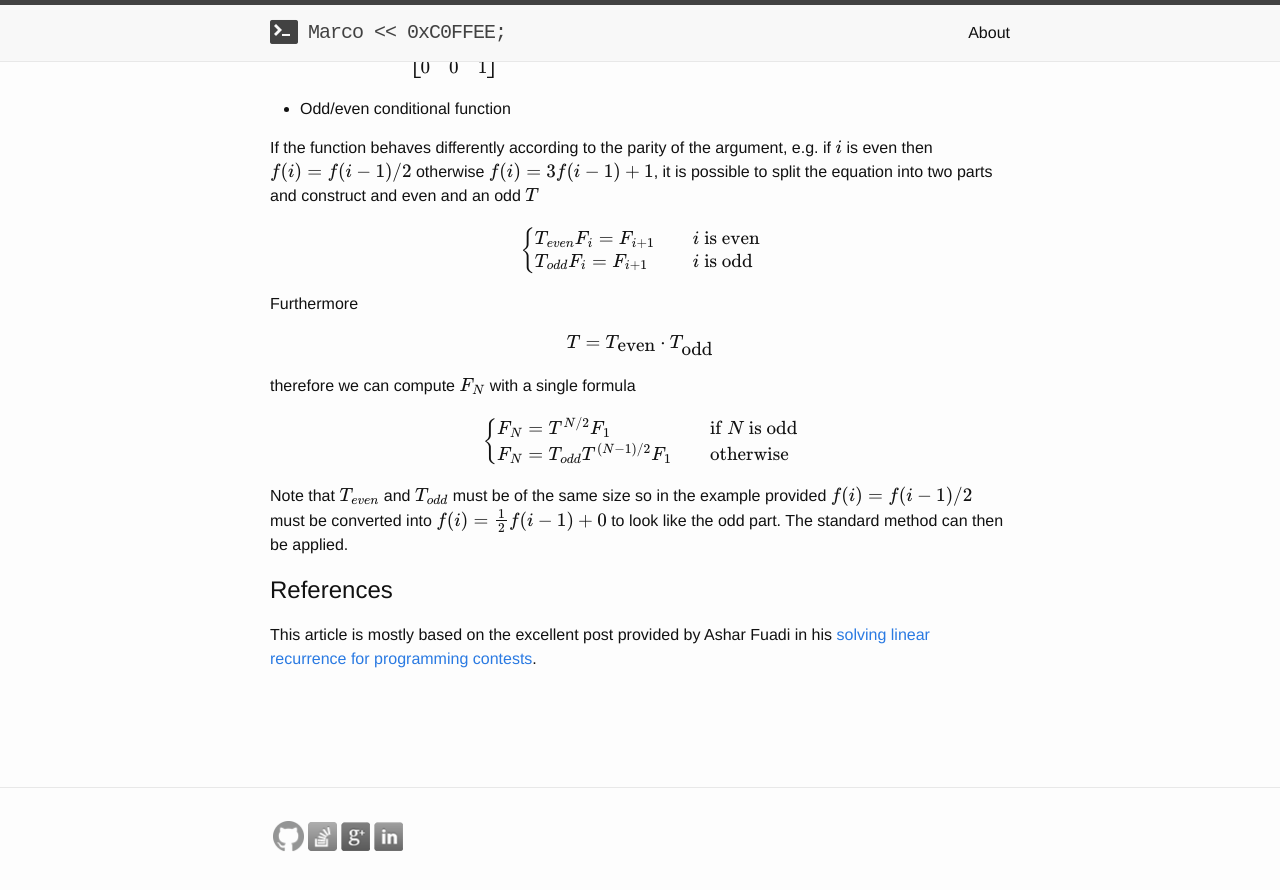
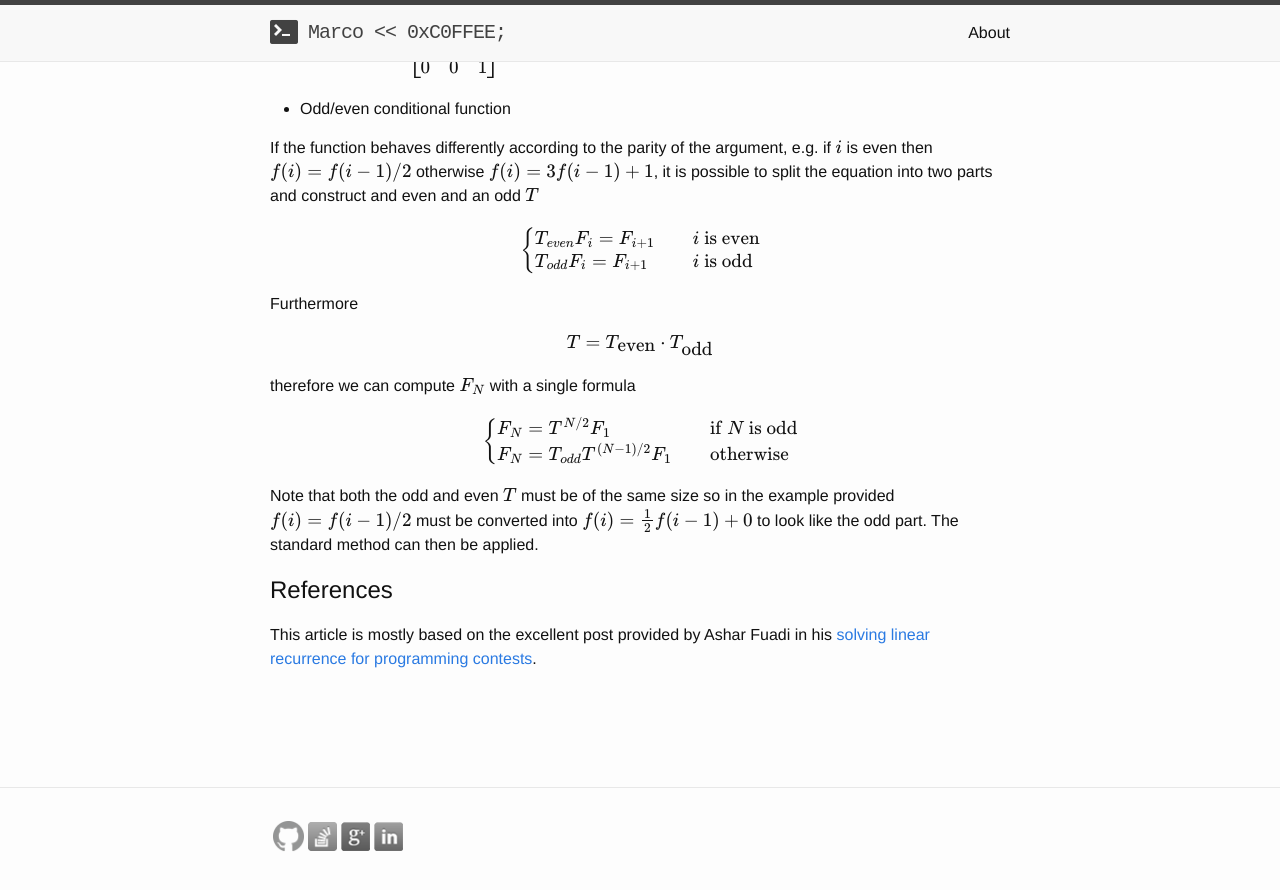
Before and after one commit to marcodiiga/marcodiiga.github.io, a Jekyll site: the page built from _posts/2015-09-18-linear-recurrence-relations.markdown, in a window 1280 px wide and 900 px high, scrolled down 4875 px. Shown: the top 890 px of the window. Built offline with Jekyll 4.4.1, drawn with Linux system fonts in a browser that asks for light colours; formulas are drawn with MathJax 3.

Commit message:
fix for stupid mathjax bug

```diff
--- a/_posts/2015-09-18-linear-recurrence-relations.markdown
+++ b/_posts/2015-09-18-linear-recurrence-relations.markdown
@@ -204,7 +204,7 @@ therefore we can compute \\( F_N \\) with a single formula
 $$ \begin{cases} F_N = T^{N/2} F_1 && \mbox{if $N$ is odd} \\
 F_N = T_{odd} T^{(N-1)/2} F_1 && \mbox{otherwise} \end{cases}$$
 
-Note that \\( T_{even} \\) and \\( T_{odd} \\) must be of the same size so in the example provided \\( f(i) = f(i-1) / 2 \\) must be converted into \\( f(i) = \frac{1}{2}f(i-1) + 0 \\) to look like the odd part. The standard method can then be applied.
+Note that both the odd and even \\( T \\) must be of the same size so in the example provided \\( f(i) = f(i-1) / 2 \\) must be converted into \\( f(i) = \frac{1}{2}f(i-1) + 0 \\) to look like the odd part. The standard method can then be applied.
 
 References
 ======
```
